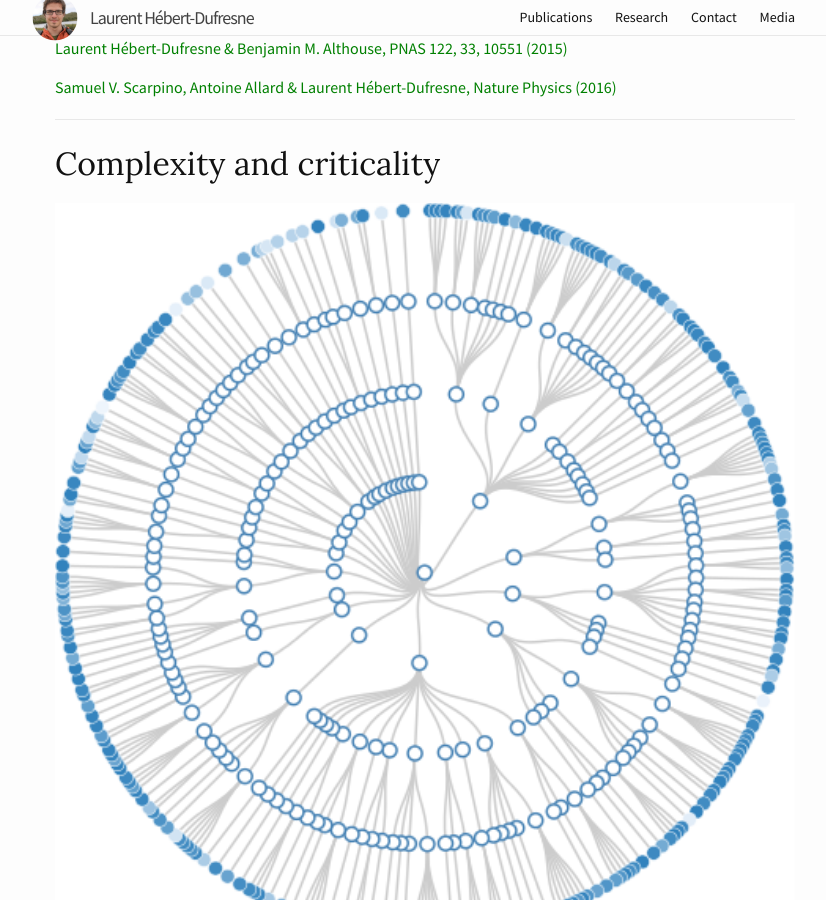
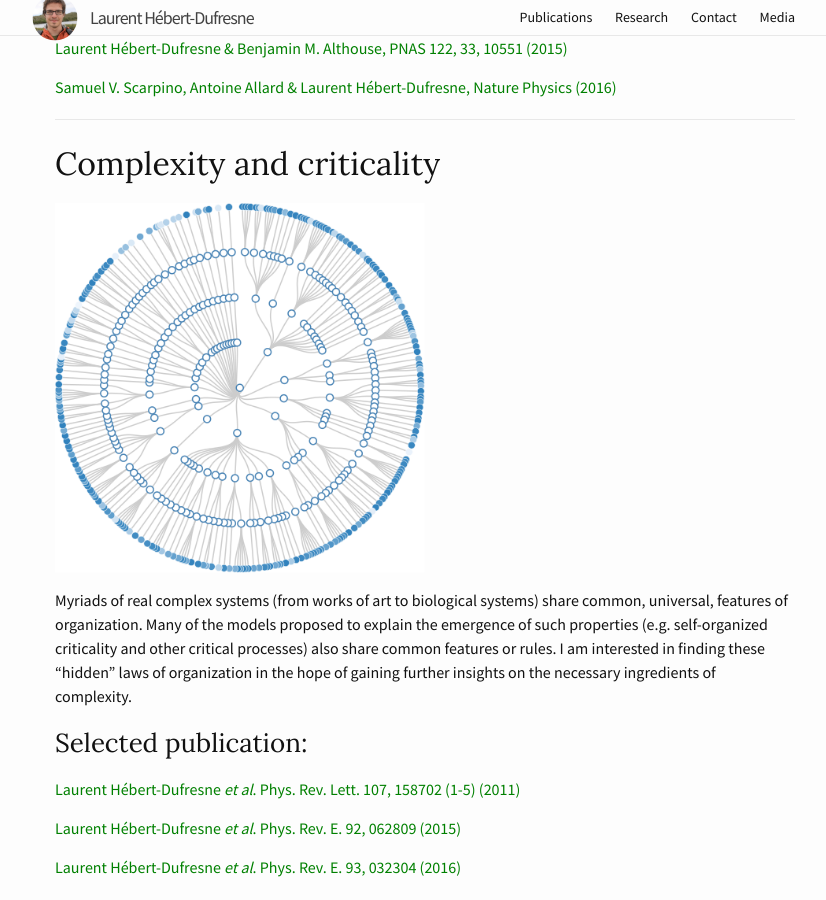
Before and after one commit to laurenthebertdufresne/laurenthebertdufresne.github.io, a Jekyll site: the page built from _pages/research.md, in a window 1280 px wide and 900 px high, scrolled down 1500 px. Shown: the whole window, without its empty margins (215-1041 px from the left). Built offline with Jekyll 4.4.1, drawn with Linux system fonts in a browser that asks for light colours.

Commit message:
Research section update

```diff
--- a/_pages/research.md
+++ b/_pages/research.md
@@ -35,7 +35,7 @@ The description of a propagating agent on a network describes multiple phenomena
 
 ## Complexity and criticality
 
-<img src="/img/system.png?height=61&amp;width=160" border="0" width="100%">
+<img src="/img/system.png?height=61&amp;width=160" border="0" width="50%">
 
 Myriads of real complex systems (from works of art to biological systems) share common, universal, features of organization. Many of the models proposed to explain the emergence of such properties (e.g. self-organized criticality and other critical processes) also share common features or rules. I am interested in finding these "hidden" laws of organization in the hope of gaining further insights on the&nbsp;necessary&nbsp;ingredients of complexity.
 
```
